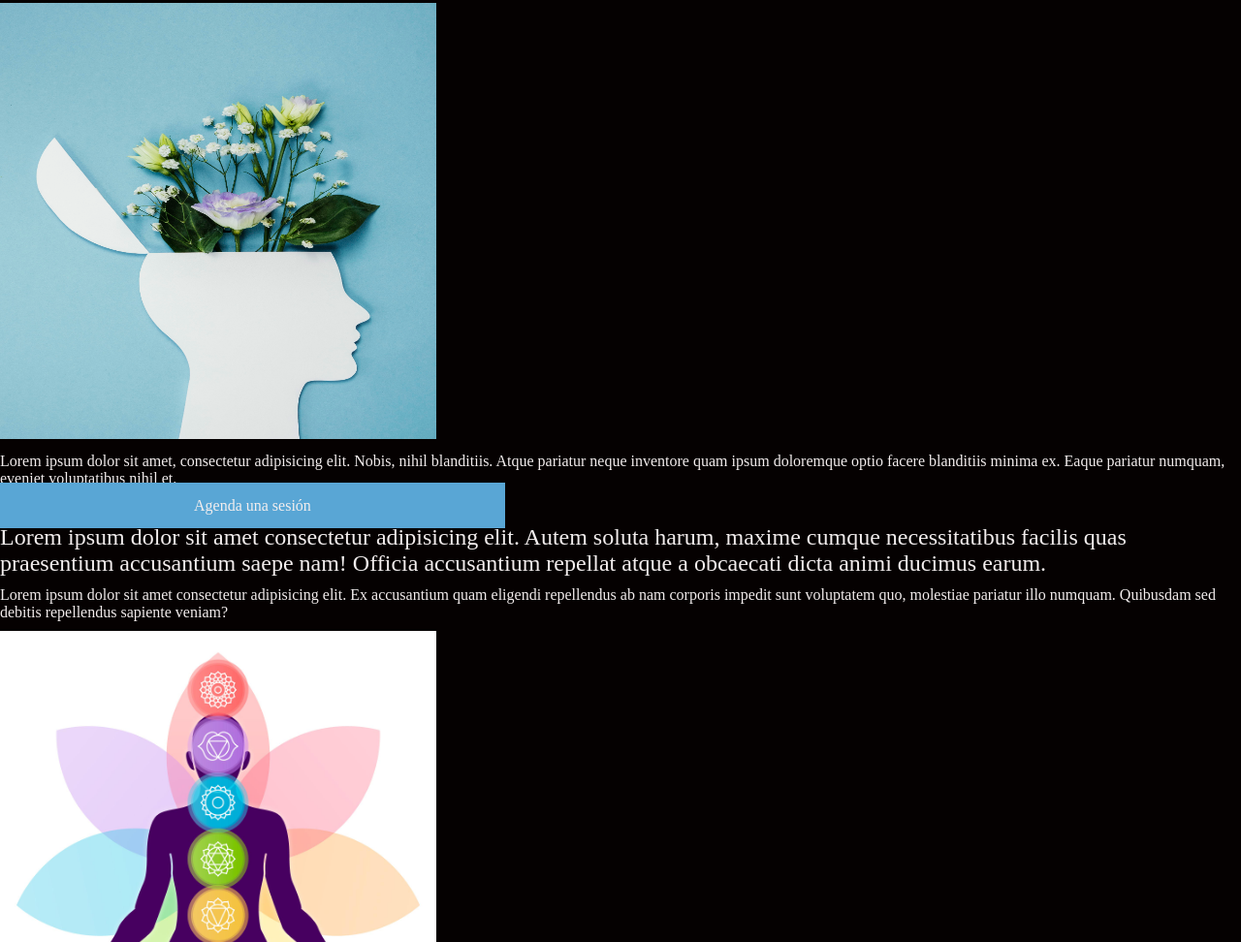
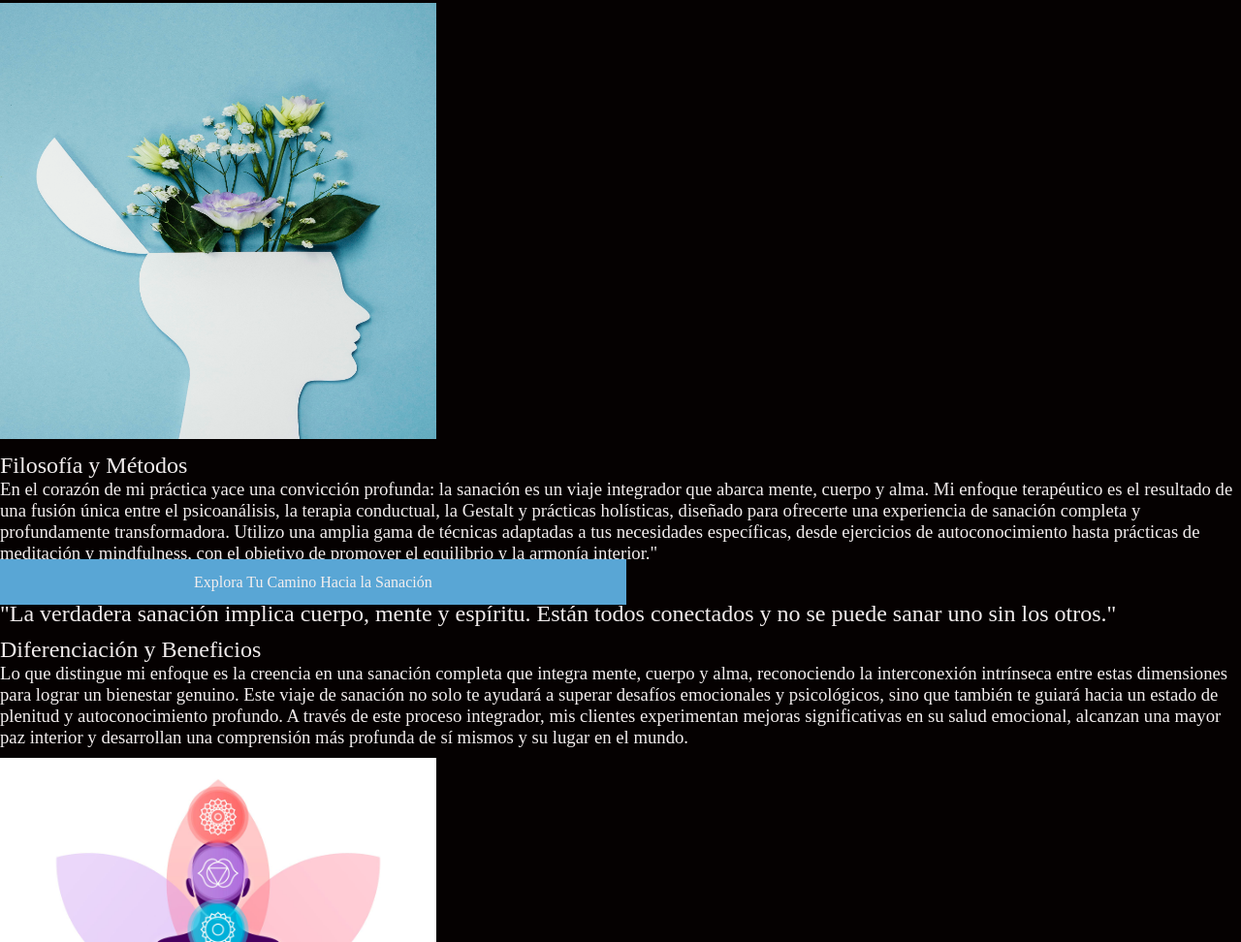
Before and after one commit to 0xlukem/Proyecto-coder, a plain HTML site: page pages/mi-enfoque.html in a window 1280 px wide. Shown: the part 376-1348 px from the top of the page at 97% size. Drawn offline with Linux system fonts and the light colour scheme.

Commit message:
agrego contenido a mi enfoque, actualizo terapia online, backup preventivo por corte de luz

```diff
--- a/pages/mi-enfoque.html
+++ b/pages/mi-enfoque.html
@@ -48,12 +48,15 @@
         </div>
         <div>
             <p>
-                <h4>Lorem ipsum dolor sit amet, consectetur adipisicing elit. Nobis, nihil blanditiis. Atque pariatur neque inventore quam ipsum doloremque optio facere blanditiis minima ex. Eaque pariatur numquam, eveniet voluptatibus nihil et.</h4>
+                <h2>Filosofía y Métodos</h2>
+            </p>
+            <p>
+                <h3>En el corazón de mi práctica yace una convicción profunda: la sanación es un viaje integrador que abarca mente, cuerpo y alma. Mi enfoque terapéutico es el resultado de una fusión única entre el psicoanálisis, la terapia conductual, la Gestalt y prácticas holísticas, diseñado para ofrecerte una experiencia de sanación completa y profundamente transformadora. Utilizo una amplia gama de técnicas adaptadas a tus necesidades específicas, desde ejercicios de autoconocimiento hasta prácticas de meditación y mindfulness, con el objetivo de promover el equilibrio y la armonía interior."</h3>
             </p>
         </div>
         <!--Inicio boton CTA-->
         <div>
-            <a class="cta-btn" href="/pages/contacto.html">Agenda una sesión</a>
+            <a class="cta-btn" href="/pages/contacto.html">Explora Tu Camino Hacia la Sanación</a>
         </div>
         <!--fin boton CTA-->
     </section>
@@ -62,7 +65,7 @@
     <!--inicio parrafo-->
     <div>
         <p>
-            <h2>Lorem ipsum dolor sit amet consectetur adipisicing elit. Autem soluta harum, maxime cumque necessitatibus facilis quas praesentium accusantium saepe nam! Officia accusantium repellat atque a obcaecati dicta animi ducimus earum.</h2>
+            <h2>"La verdadera sanación implica cuerpo, mente y espíritu. Están todos conectados y no se puede sanar uno sin los otros."</h2>
         </p>
     </div>
     <!--fin parrafo-->
@@ -71,9 +74,12 @@
     <section>
         <div>
             <p>
-                <h4>
-                    Lorem ipsum dolor sit amet consectetur adipisicing elit. Ex accusantium quam eligendi repellendus ab nam corporis impedit sunt voluptatem quo, molestiae pariatur illo numquam. Quibusdam sed debitis repellendus sapiente veniam?
-                </h4>
+                <h2>Diferenciación y Beneficios</h2>
+            </p>
+            <p>
+                <h3>
+                    Lo que distingue mi enfoque es la creencia en una sanación completa que integra mente, cuerpo y alma, reconociendo la interconexión intrínseca entre estas dimensiones para lograr un bienestar genuino. Este viaje de sanación no solo te ayudará a superar desafíos emocionales y psicológicos, sino que también te guiará hacia un estado de plenitud y autoconocimiento profundo. A través de este proceso integrador, mis clientes experimentan mejoras significativas en su salud emocional, alcanzan una mayor paz interior y desarrollan una comprensión más profunda de sí mismos y su lugar en el mundo.
+                </h3>
             </p>
         </div>
         <div>
```
Also changed, not shown: pages/terapia-online.html (+4 -1 lines).
